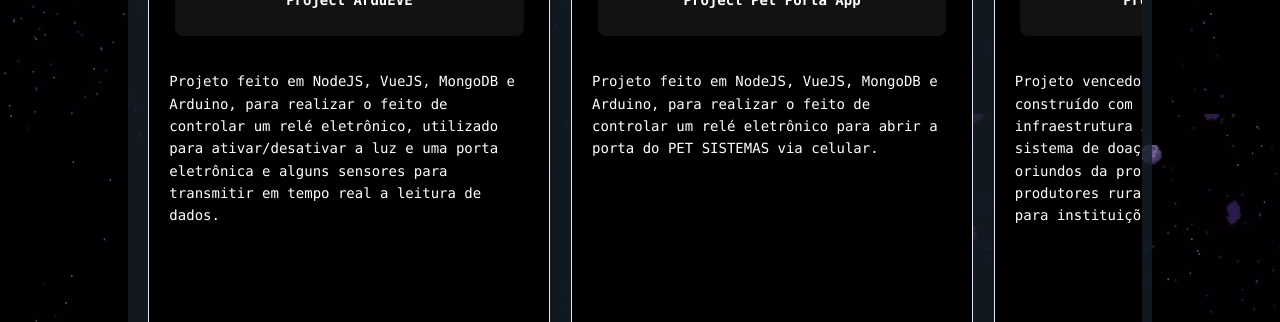
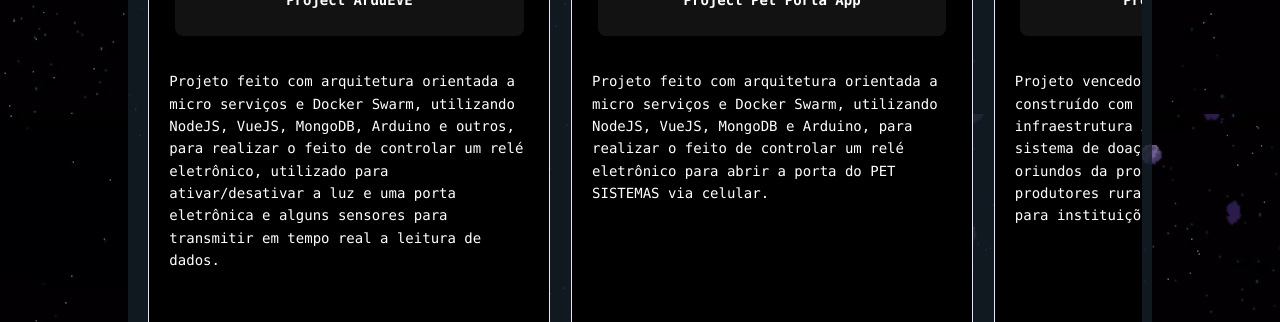
Before and after one commit to hpbonfim/website, a React (Vite) app: page / in a window 1280 px wide. Shown: the part 2286-2608 px from the top of the page. Built offline with nearby package versions, Linux system fonts and the light colour scheme.

Commit message:
adjust content

```diff
--- a/src/constant.ts
+++ b/src/constant.ts
@@ -13,7 +13,7 @@ export const LIST_PROJECTS = [
   {
     "id": 0,
     "title": "ArduEVE",
-    "text": "Projeto feito em NodeJS, VueJS, MongoDB e Arduino, para realizar o feito de controlar um relé eletrônico, utilizado para ativar/desativar a luz e uma porta eletrônica e alguns sensores para transmitir em tempo real a leitura de dados.",
+    "text": "Projeto feito com arquitetura orientada a micro serviços e Docker Swarm, utilizando NodeJS, VueJS, MongoDB, Arduino e outros, para realizar o feito de controlar um relé eletrônico, utilizado para ativar/desativar a luz e uma porta eletrônica e alguns sensores para transmitir em tempo real a leitura de dados.",
     "image": "/ardueve.gif",
     "link": "https://github.com/hpbonfim/ArduEVE",
     "idTag": "clicked_project_ardueve"
@@ -21,14 +21,14 @@ export const LIST_PROJECTS = [
   {
     "id": 1,
     "title": "Pet Porta App",
-    "text": "Projeto feito em NodeJS, VueJS, MongoDB e Arduino, para realizar o feito de controlar um relé eletrônico para abrir a porta do PET SISTEMAS via celular. ",
+    "text": "Projeto feito com arquitetura orientada a micro serviços e Docker Swarm, utilizando NodeJS, VueJS, MongoDB e Arduino, para realizar o feito de controlar um relé eletrônico para abrir a porta do PET SISTEMAS via celular. ",
     "image": "/pet.webp",
     "link": "https://github.com/hpbonfim/pet-porta-app",
     "idTag": "clicked_project_petporta"
   },
   {
     "id": 2,
-    "title": "Roça Eats ",
+    "title": "Roça Eats",
     "text": "Projeto vencedor no Hackatrouble SP 2020, construído com NodeJS, Angular e infraestrutura AWS para gerenciar um sistema de doação de alimentos hortaliços oriundos da produção excessiva dos produtores rurais, visando a distribuição para instituições de caridade.",
     "image": "/roca.webp",
     "link": "https://github.com/hpbonfim/roca-eats",
@@ -45,7 +45,7 @@ export const LIST_PROJECTS = [
   {
     "id": 4,
     "title": "Canivete Perneta",
-    "text": "Projeto criado no HackathonCCR, utilizando React-Native e AWS, visa auxiliar o caminhoneiro em suas tarefas diárias.",
+    "text": "Projeto criado no HackathonCCR, utilizando React-Native e infraestrutura AWS, visa auxiliar o caminhoneiro em suas tarefas diárias.",
     "image": "/canivete.webp",
     "link": "https://github.com/hpbonfim/HackathonCCR",
     "idTag": "clicked_project_ccr"
```
